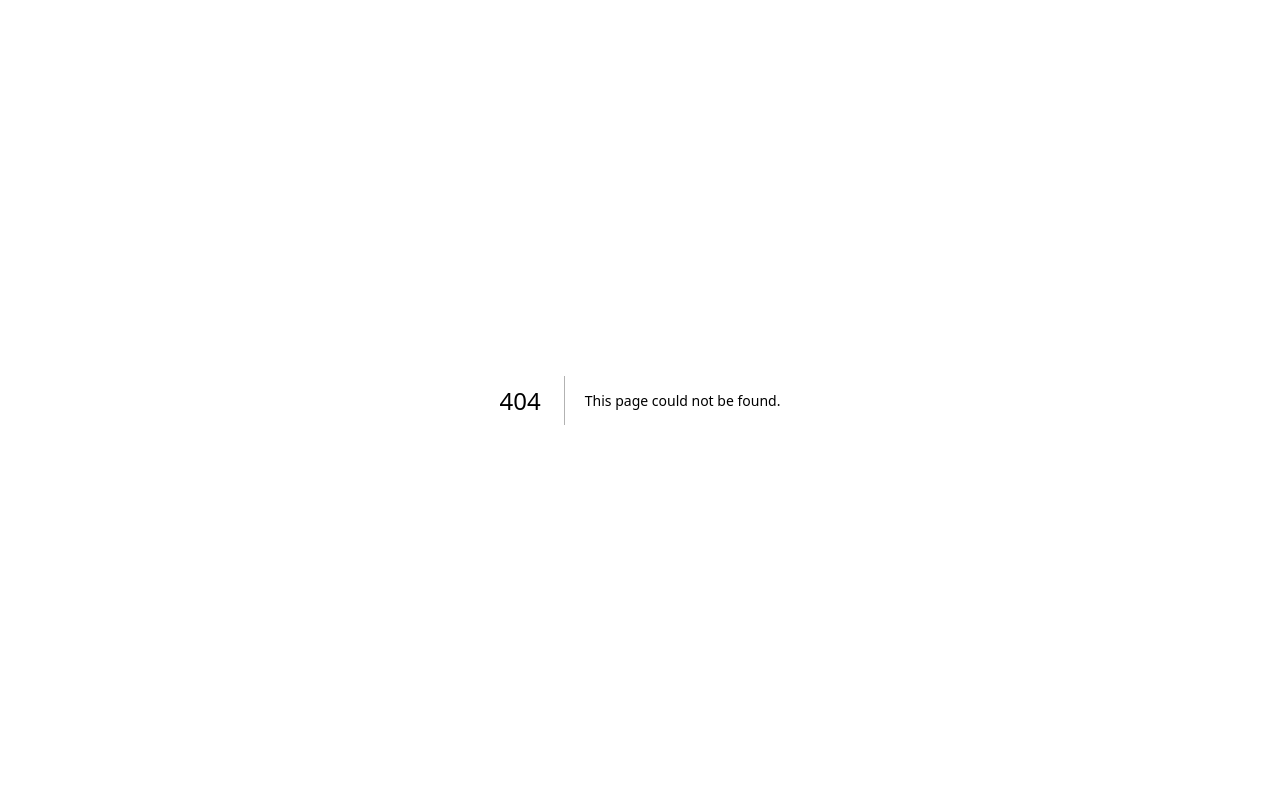
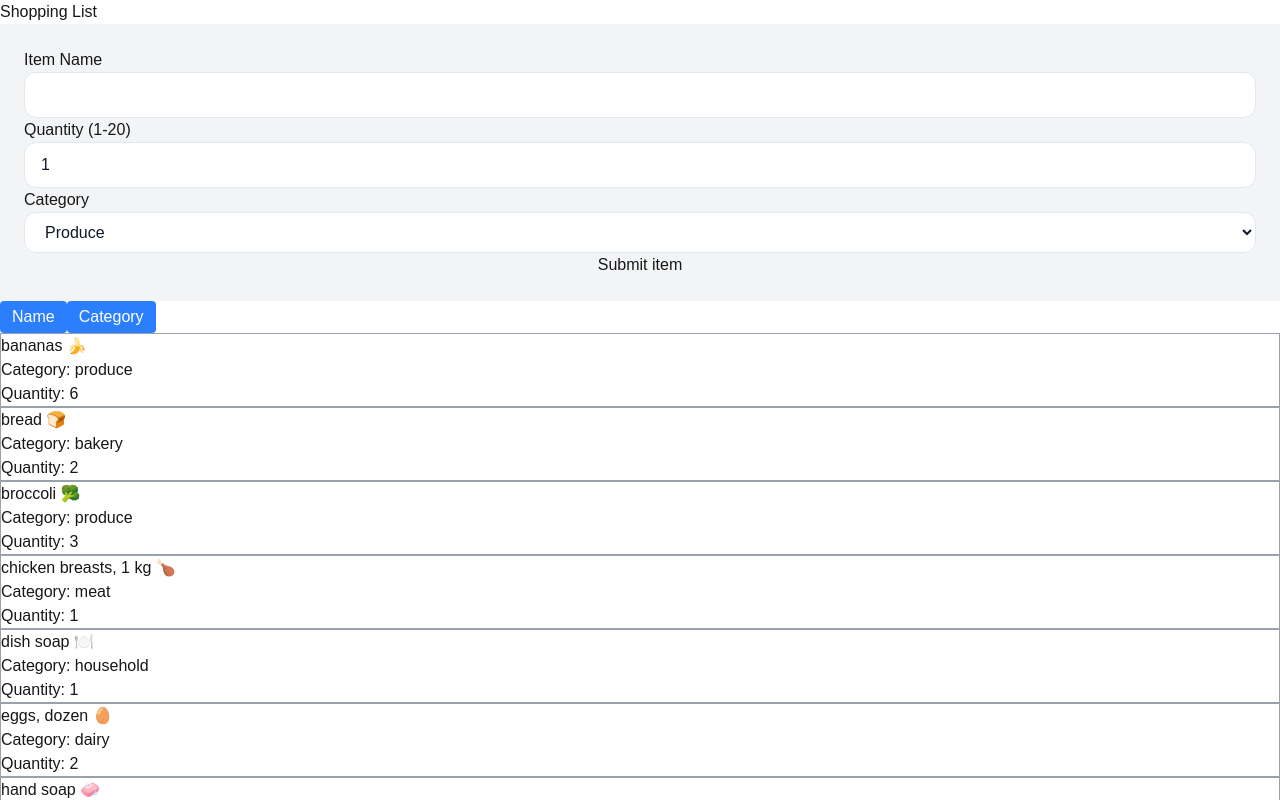
Before and after one commit to VivaLaFear/cprg306-assignments, a Next.js app: page /week-7 in a window 1280 px wide. Before the commit this address had no page. Shown: the top 800 px of the page. Built offline with nearby package versions, Linux system fonts and the light colour scheme.

Commit message:
Started and finished assignment

```diff
--- /dev/null
+++ b/app/week-7/item-list.js
@@ -0,0 +1,39 @@
+'use client'
+import React, { useMemo, useState } from "react"
+
+export default function ItemList({ items }) {
+  const [sortBy, setSortBy] = useState("name")
+  const itemsToSort = [...items];
+
+
+  if (sortBy === "name") {
+    itemsToSort.sort((a, b) => a.name.localeCompare(b.name))
+  } else if (sortBy === "category") {
+    itemsToSort.sort((a, b) => a.category.localeCompare(b.category))
+  }
+  return (
+    <div>
+      <button
+        onClick={() => setSortBy("name")}
+        className="bg-blue-500 text-white px-3 py-1 rounded hover:bg-blue-600"
+      >Name</button>
+      <button
+        onClick={() => setSortBy("category")}
+        className="bg-blue-500 text-white px-3 py-1 rounded hover:bg-blue-600"
+      >Category</button>
+
+      <ul>
+        {itemsToSort.map(item => (
+          <li key={item.id} className="border border-gray-400">
+            <div className="">{item.name}</div>
+            <div className="">Category: {item.category}</div>
+            <div className="">Quantity: {item.quantity}</div>
+          </li>
+        ))}
+      </ul>
+    </div >
+
+
+  )
+
+}
--- /dev/null
+++ b/app/week-7/item.js
@@ -0,0 +1,11 @@
+export default function Item({ name, quantity, category }) {
+  return (
+    <li className="text-red-300 bg-slate-800 border border-blue-800">
+      <ul>
+        <li>{`Name: ${name}`}</li>
+        <li>{`Quantity: ${quantity}`}</li>
+        <li>{`Category: ${category}`}</li>
+      </ul>
+    </li>
+  );
+}
--- /dev/null
+++ b/app/week-7/items.json
@@ -0,0 +1,74 @@
+[
+  {
+    "id": "1h2GJKH12gkHG31h1H",
+    "name": "milk, 4 L 🥛",
+    "quantity": 1,
+    "category": "dairy"
+  },
+  {
+    "id": "2KJH3k2j3H1k2J3K1H",
+    "name": "bread 🍞",
+    "quantity": 2,
+    "category": "bakery"
+  },
+  {
+    "id": "3h2KJH3k2j3H1k2J3",
+    "name": "eggs, dozen 🥚",
+    "quantity": 2,
+    "category": "dairy"
+  },
+  {
+    "id": "4k2J3K1H2GJKH12gk",
+    "name": "bananas 🍌",
+    "quantity": 6,
+    "category": "produce"
+  },
+  {
+    "id": "5H1h1H2KJH3k2j3H",
+    "name": "broccoli 🥦",
+    "quantity": 3,
+    "category": "produce"
+  },
+  {
+    "id": "6H1k2J3K1H2GJKH1",
+    "name": "chicken breasts, 1 kg 🍗",
+    "quantity": 1,
+    "category": "meat"
+  },
+  {
+    "id": "7gkHG31h1H2KJH3k",
+    "name": "pasta sauce 🍝",
+    "quantity": 3,
+    "category": "canned goods"
+  },
+  {
+    "id": "8j3H1k2J3K1H2GJK",
+    "name": "spaghetti, 454 g 🍝",
+    "quantity": 2,
+    "category": "dry goods"
+  },
+  {
+    "id": "9H12gkHG31h1H2KJ",
+    "name": "toilet paper, 12 pack 🧻",
+    "quantity": 1,
+    "category": "household"
+  },
+  {
+    "id": "10H3k2j3H1k2J3K1",
+    "name": "paper towels, 6 pack",
+    "quantity": 1,
+    "category": "household"
+  },
+  {
+    "id": "11k2J3K1H2GJKH12",
+    "name": "dish soap 🍽️",
+    "quantity": 1,
+    "category": "household"
+  },
+  {
+    "id": "12GJKH12gkHG31h1",
+    "name": "hand soap 🧼",
+    "quantity": 4,
+    "category": "household"
+  }
+]
--- /dev/null
+++ b/app/week-7/new-item.js
@@ -0,0 +1,73 @@
+'use client'
+import React, { use, useState } from "react"
+
+
+export default function NewItem({ onAddItem }) {
+  const [quantity, setQuantity] = useState(1)
+  const [name, setName] = useState("")
+  const [category, setCategory] = useState("produce")
+
+  function handleSubmit(event) {
+    event.preventDefault()
+
+    const item = { id: Math.random().toString(36), name, quantity, category };
+
+    onAddItem(item);
+
+    setName("")
+    setQuantity(1)
+    setCategory("produce")
+  }
+  function increment() {
+    if (quantity < 20)
+      setQuantity(quantity + 1)
+    return quantity
+  }
+
+  function decrement() {
+    if (quantity > 1)
+      setQuantity(quantity - 1)
+    return quantity
+  }
+  return (
+    <form onSubmit={handleSubmit}
+      className="flex flex-col bg-gray-100 p-6"
+    >
+      <label className="">Item Name</label>
+      <input
+        type="text"
+        value={name}
+        onChange={(event) => setName(event.target.value)}
+        required
+        className="block w-full rounded-xl border border-slate-200 bg-white px-4 py-2.5 text-slate-900 placeholder:text-slate-400 outline-none ring-offset-2 focus:border-slate-300 focus:ring-2 focus:ring-slate-300
+"
+      />
+      <label className="">Quantity (1-20)</label>
+      <input
+        type="number"
+        value={quantity}
+        onChange={(event) => setQuantity(event.target.value)}
+        required
+        className="block w-full rounded-xl border border-slate-200 bg-white px-4 py-2.5 text-slate-900 placeholder:text-slate-400 outline-none ring-offset-2 focus:border-slate-300 focus:ring-2 focus:ring-slate-300"></input>
+      <label className="">Category</label>
+      <select
+        value={category}
+        onChange={(event) => setCategory(event.target.value)}
+        required
+        className="block w-full rounded-xl border border-slate-200 bg-white px-4 py-2.5 text-slate-900 placeholder:text-slate-400 outline-none ring-offset-2focus:border-slate-300 focus:ring-2 focus:ring-slate-300"
+      >
+        <option value="produce">Produce</option>
+        <option value="dairy">Dairy</option>
+        <option value="bakery">Bakery</option>
+        <option value="meat">Meat</option>
+        <option value="frozen foods">Frozen Foods</option>
+        <option value="canned goods">Canned Goods</option>
+        <option value="beverages">Beverages</option>
+        <option value="snacks">Snacks</option>
+        <option value="household">Household</option>
+        <option value="other">Other</option>
+      </select>
+      <button onClick={handleSubmit}>Submit item</button>
+    </form>
+  )
+}
--- /dev/null
+++ b/app/week-7/page.js
@@ -0,0 +1,27 @@
+'use client'
+import ItemList from "./item-list";
+import NewItem from "./new-item";
+import itemData from "./items.json";
+import React, { useState } from "react";
+
+
+
+
+export default function Page() {
+
+  const [items, setItems] = useState(itemData);
+
+  function handleAddItem(newItem) {
+    setItems((old) => [...old, newItem]);
+  }
+
+  return (
+    <main>
+      <header>
+        <h1>Shopping List</h1>
+      </header>
+      <NewItem onAddItem={handleAddItem} />
+      <ItemList items={items} />
+    </main>
+  );
+}
```
